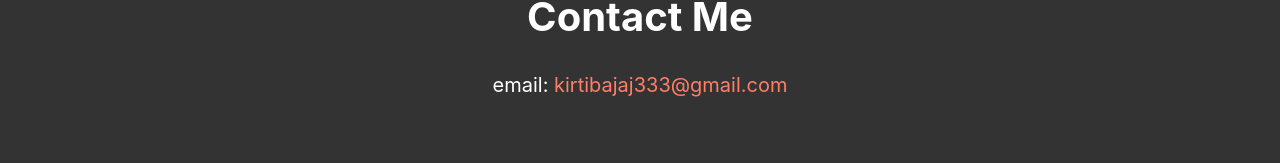
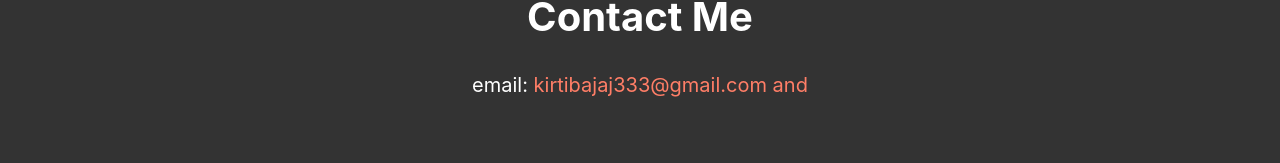
Before and after one commit to KIRTIBAJAJ2002/My-Portfolio, a React (Create React App) app: page / in a window 1280 px wide. Shown: the part 3952-4115 px from the top of the page. Built offline with nearby package versions, Linux system fonts and the light colour scheme.

Commit message:
updated the files

```diff
--- a/src/components/Contact.js
+++ b/src/components/Contact.js
@@ -46,7 +46,7 @@
         <ContactTitle>Contact Me</ContactTitle>
         <ContactText>
           email: {' '}
-          <ContactLink href="mailto:your.email@example.com">kirtibajaj333@gmail.com</ContactLink>
+          <ContactLink href="mailto:your.email@example.com">kirtibajaj333@gmail.com and</ContactLink>
         </ContactText>
       </ContactContent>
     </ContactSection>
```
